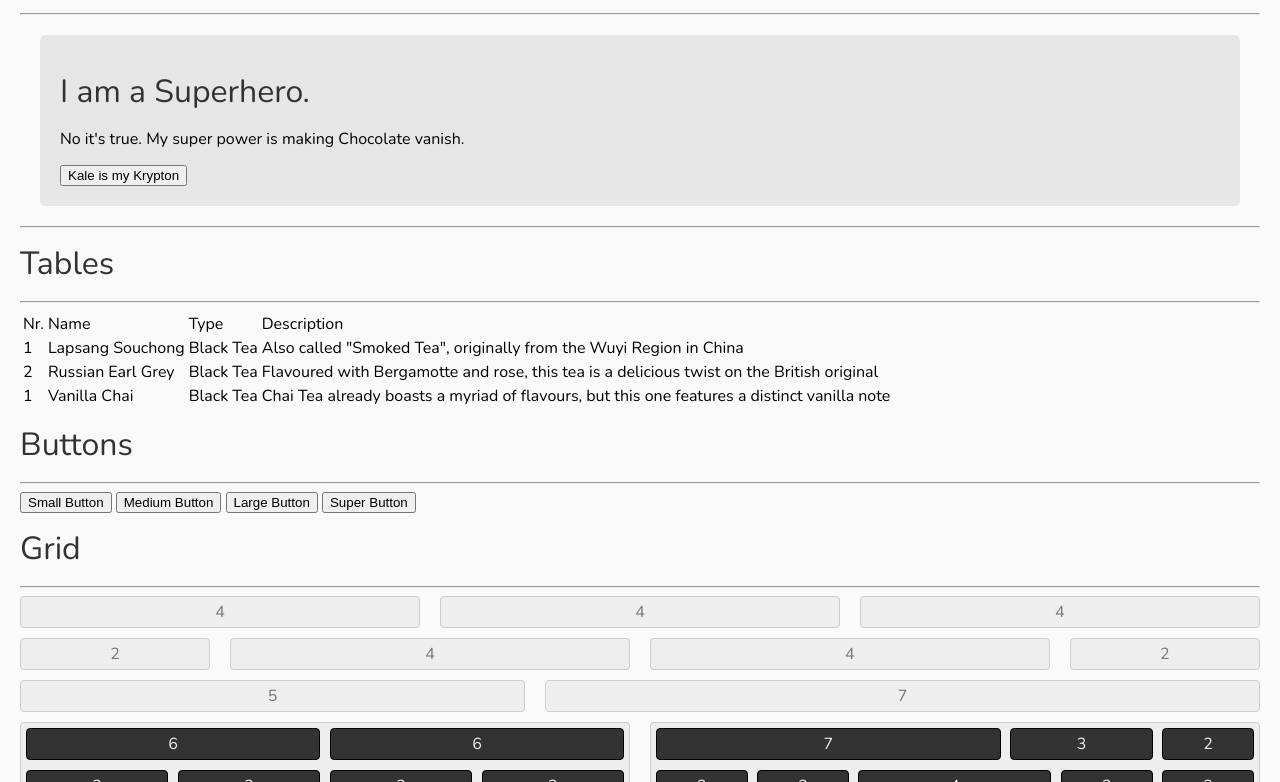
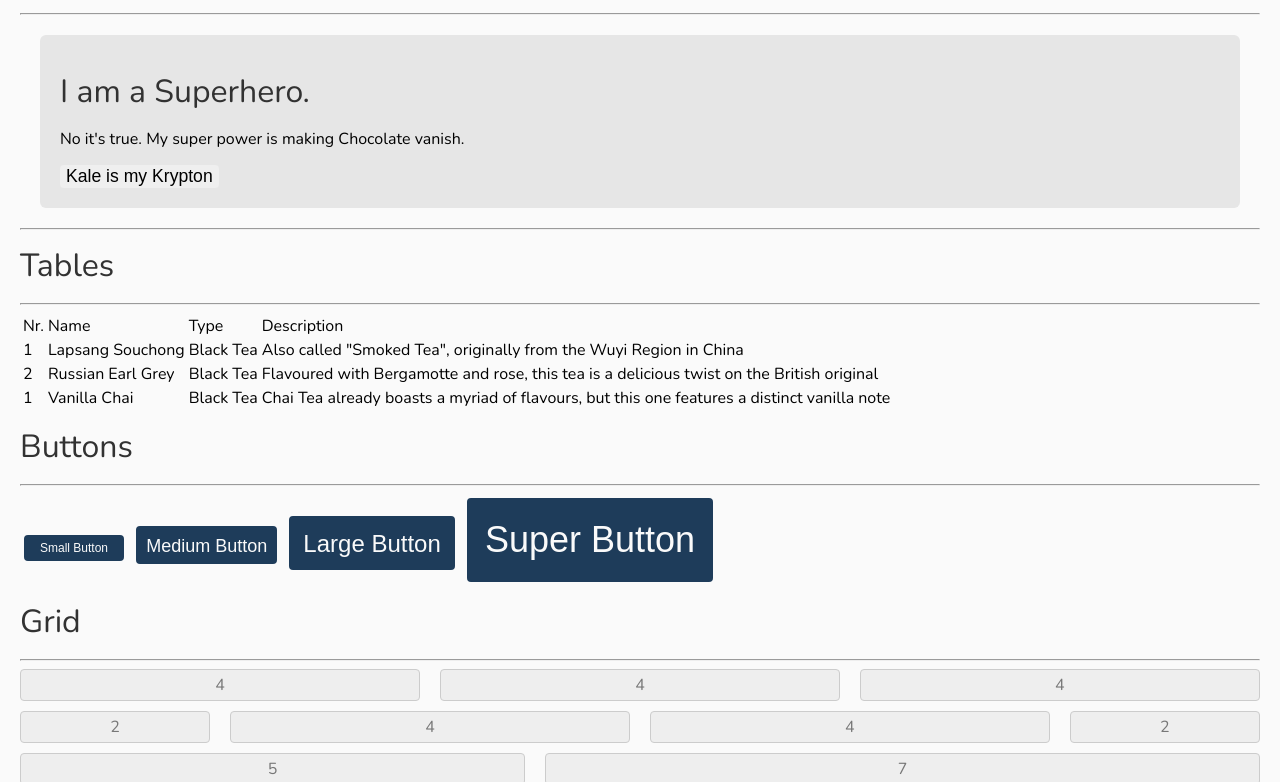
Before and after one commit to supernoir/mjolnir, a website: page index.html in a window 1280 px wide. Shown: the part 650-1432 px from the top of the page. Drawn offline with nearby package versions, Linux system fonts and the light colour scheme; a web font is replaced by a local one.

Commit message:
adds preliminary styles for buttons

```diff
--- a/index.html
+++ b/index.html
@@ -103,10 +103,10 @@
       <section>
         <h1>Buttons</h1>
         <hr/>
-        <button class="btn btn-s">Small Button</button>
-        <button class="btn btn-m">Medium Button</button>
-        <button class="btn btn-l">Large Button</button>
-        <button class="btn btn-xl">Super Button</button>
+        <button href="#" class="btn btn-s">Small Button</button>
+        <button href="#" class="btn btn-m">Medium Button</button>
+        <button href="#" class="btn btn-l">Large Button</button>
+        <button href="#" class="btn btn-xl">Super Button</button>
       </section>
       <section>
         <h1>Grid</h1>
--- a/package.json
+++ b/package.json
@@ -1,6 +1,6 @@
 {
   "name": "mjolnir.css",
-  "version": "0.0.5",
+  "version": "0.0.6",
   "main": "index.js",
   "author": "supernoir <kawohl.bentodesign@gmail.com>",
   "license": "MIT",
@@ -15,5 +15,6 @@
     "gulp-cli": "^1.3.0",
     "gulp-sass": "^3.1.0",
     "sass": "^0.5.0"
-  }
+  },
+  "devDependencies": {}
 }
--- /dev/null
+++ b/styles/_button.scss
@@ -0,0 +1,53 @@
+button{
+	font-size: 1.1em;
+	border: 0 none;
+	border-radius: 4px;
+	cursor: pointer;
+}
+
+
+  .btn {
+  background: $primary;
+  padding: 4px;
+  min-height: 26px;
+  min-width: 100px;
+  margin: 4px;
+  border: 0;
+  color: $white;
+  border: 2px solid $primary;
+
+  &.btn-s{
+        padding: 4px;
+        font-size: 12px;
+        height: 26px;
+        background: $primary;
+  }
+
+  &.btn-m{
+      background: $primary;
+      padding: 8px;
+      height: 38px;
+      font-size: 18px;
+  }
+
+    &.btn-l{
+      padding: 12px;
+      height: 54px;
+      font-size: 24px;
+      background: $primary;
+  }
+
+&.btn-xl{
+      height: 84px;
+      font-size: 36px;
+      padding: 16px;
+      background: $primary;
+  }
+
+
+  &:hover{
+    background: rgba($primary, .1);
+    color: $primary;
+    border: 2px solid $primary;
+  }
+}
--- a/styles/app.scss
+++ b/styles/app.scss
@@ -1,7 +1,7 @@
 @import 'variables';
 @import 'grid';
 @import 'nav';
-
+@import 'button';
 
 body {
   background: $white;
```
Also changed, not shown: css/app.css, 1 other file.
